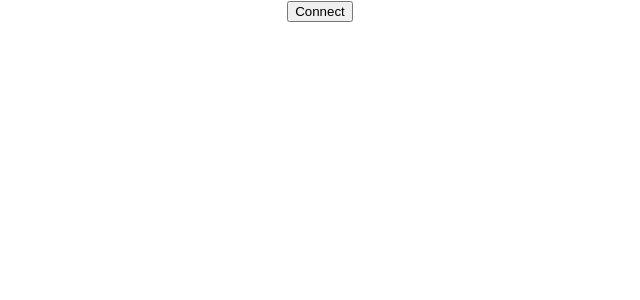
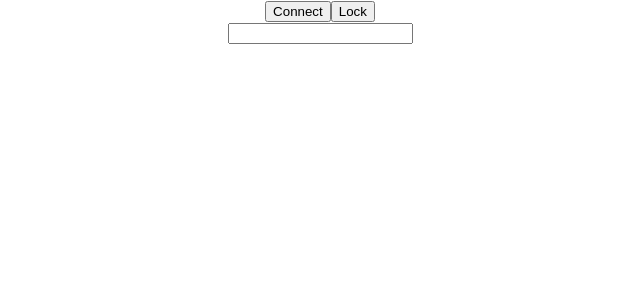
Before and after one commit to MhAliCakmak/react-web3, a React (Create React App) app in the folder redux-toolkit/: page / in a window 1280 px wide. Shown: the top 300 px of the page, without its empty margins (320-960 px from the left). Built offline with nearby package versions, Linux system fonts and the light colour scheme.

Commit message:
redux toolkit add usesigner and use lock address

```diff
--- a/redux-toolkit/src/App.js
+++ b/redux-toolkit/src/App.js
@@ -1,16 +1,23 @@
-import { useEffect } from "react";
+import { useEffect, useState } from "react";
 import { batch, useDispatch, useSelector } from "react-redux";
 import { ethers } from "ethers";
-import { setLockContract,setEflaTokenContract } from "./store/slicers/contracts";
+import {
+  setLockContract,
+  setEflaTokenContract,
+} from "./store/slicers/contracts";
 import "./App.css";
 import { LOCK_ABI, ERC20 } from "./constants/abi";
 import { LOCK_ADDRESS, EFLATOKEN_ADDRESS } from "./constants/addresses";
-import { setProvider,setSigner,setAddress } from "./store/slicers/data";
-
+import { setProvider, setSigner, setAddress } from "./store/slicers/data";
+import { useProvider } from "./hooks/useProvider";
+import { useSigner } from "./hooks/useSigner";
 function App() {
   const dispatch = useDispatch();
-  const provider = useSelector((state) => state.data.provider);
-  console.log(provider)
+  const provider = useProvider();
+  const signer = useSigner();
+  const lockContract = useSelector((state) => state.contracts.lock);
+  const [value, setValue] = useState("");
+  console.log(provider);
   useEffect(() => {
     if (!window.ethereum) {
       alert("Metamask is not installed");
@@ -18,53 +25,71 @@ function App() {
     }
     // A Web3Provider wraps a standard Web3 provider, which is
     // what MetaMask injects as window.ethereum into each page
-    const getProvider = async () =>{
+    const getProvider = async () => {
       const provider = new ethers.providers.Web3Provider(window.ethereum);
-      await provider.send('eth_requestAccounts', []);
+      await provider.send("eth_requestAccounts", []);
       dispatch(setProvider(provider));
-      const lockContract= new ethers.Contract(LOCK_ADDRESS,LOCK_ABI,provider)
-      const eflaTokenContract= new ethers.Contract(EFLATOKEN_ADDRESS,ERC20,provider)
-      batch(()=>{
-
-      dispatch(setLockContract(lockContract));
-      dispatch(setEflaTokenContract(eflaTokenContract));
-    })
+      const lockContract = new ethers.Contract(
+        LOCK_ADDRESS,
+        LOCK_ABI,
+        provider
+      );
+      const eflaTokenContract = new ethers.Contract(
+        EFLATOKEN_ADDRESS,
+        ERC20,
+        provider
+      );
+      batch(() => {
+        dispatch(setLockContract(lockContract));
+        dispatch(setEflaTokenContract(eflaTokenContract));
+      });
+    };
+    getProvider();
+  }, []);
+  const lock = async () => {
+    if(!lockContract){
+      return;
     }
-    getProvider();
-
-
-
-  }, []);
+    if (!signer) {
+      connect();
+    }
+    const _value = ethers.utils.parseEther(value);
+    try {
+      const txn = await lockContract?.connect(signer).lockTokens(_value);
+      await txn.wait();
+    } catch (err) {
+      console.log(err);
+    }
+  };
 
   function connect() {
-
-
     // The MetaMask plugin also allows signing transactions to
     // send ether and pay to change state within the blockchain.
     // For this, you need the account signer...
-    if (!provider ) return ;
+    if (!provider) return;
     const signer = provider.getSigner();
 
     // The MetaMask plugin also allows signing transactions to
     // send ether and pay to change state within the blockchain.
     // For this, you need the account signer...
     signer.getAddress().then((address) => {
-      batch(()=>{
-
+      batch(() => {
         dispatch(setSigner(signer));
         dispatch(setAddress(address));
-      })
+      });
 
-      console.log(address)
-    }
-    );
-
-
+      console.log(address);
+    });
   }
-  return <div className="App">
-
-    <button onClick={connect}>Connect</button>
-  </div>;
+  return (
+    <div className="App">
+      <button onClick={connect}>Connect</button>
+      <button onClick={lock}>Lock</button>
+      <div>
+        <input value={value} onChange={(e) => setValue(e.target.value)} />
+      </div>
+    </div>
+  );
 }
 
 export default App;
--- /dev/null
+++ b/redux-toolkit/src/hooks/useAddress.js
@@ -0,0 +1,6 @@
+import { useSelector } from "react-redux";
+
+export const useAddress=() =>{
+    const address = useSelector((state) => state.data.address);
+    return address;
+}
--- /dev/null
+++ b/redux-toolkit/src/hooks/useProvider.js
@@ -0,0 +1,6 @@
+import { useSelector } from "react-redux";
+
+export const useProvider=() =>{
+    const provider = useSelector((state) => state.data.provider);
+    return provider;
+}
--- /dev/null
+++ b/redux-toolkit/src/hooks/useSigner.js
@@ -0,0 +1,6 @@
+import { useSelector } from "react-redux";
+
+export const useSigner=() =>{
+    const signer = useSelector((state) => state.data.signer);
+    return signer;
+}
```
Also changed, not shown: redux-toolkit/src/hooks/useSelector.js (deleted, +0 -7 lines), 1 other file (tests, documents, lock files or other folders).
